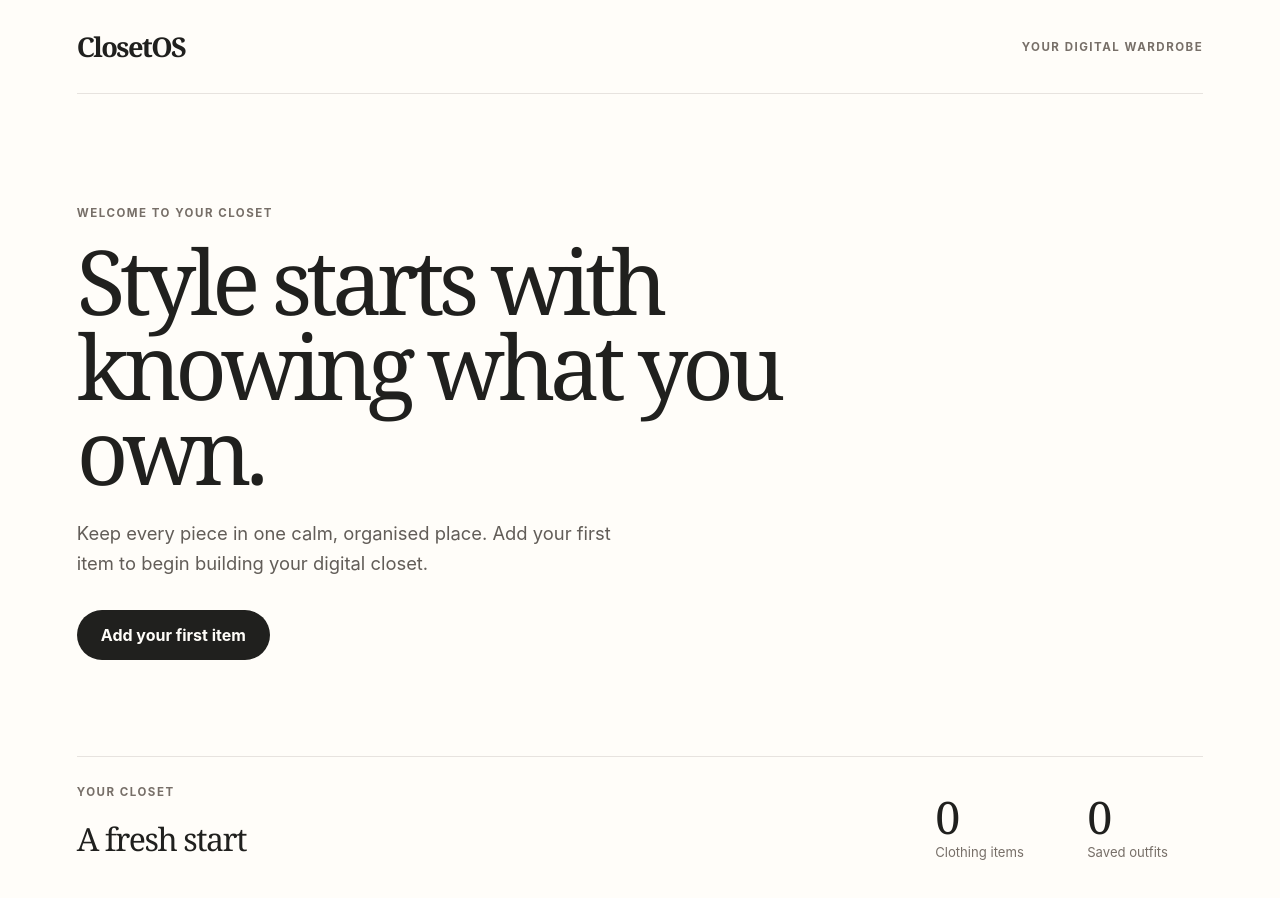
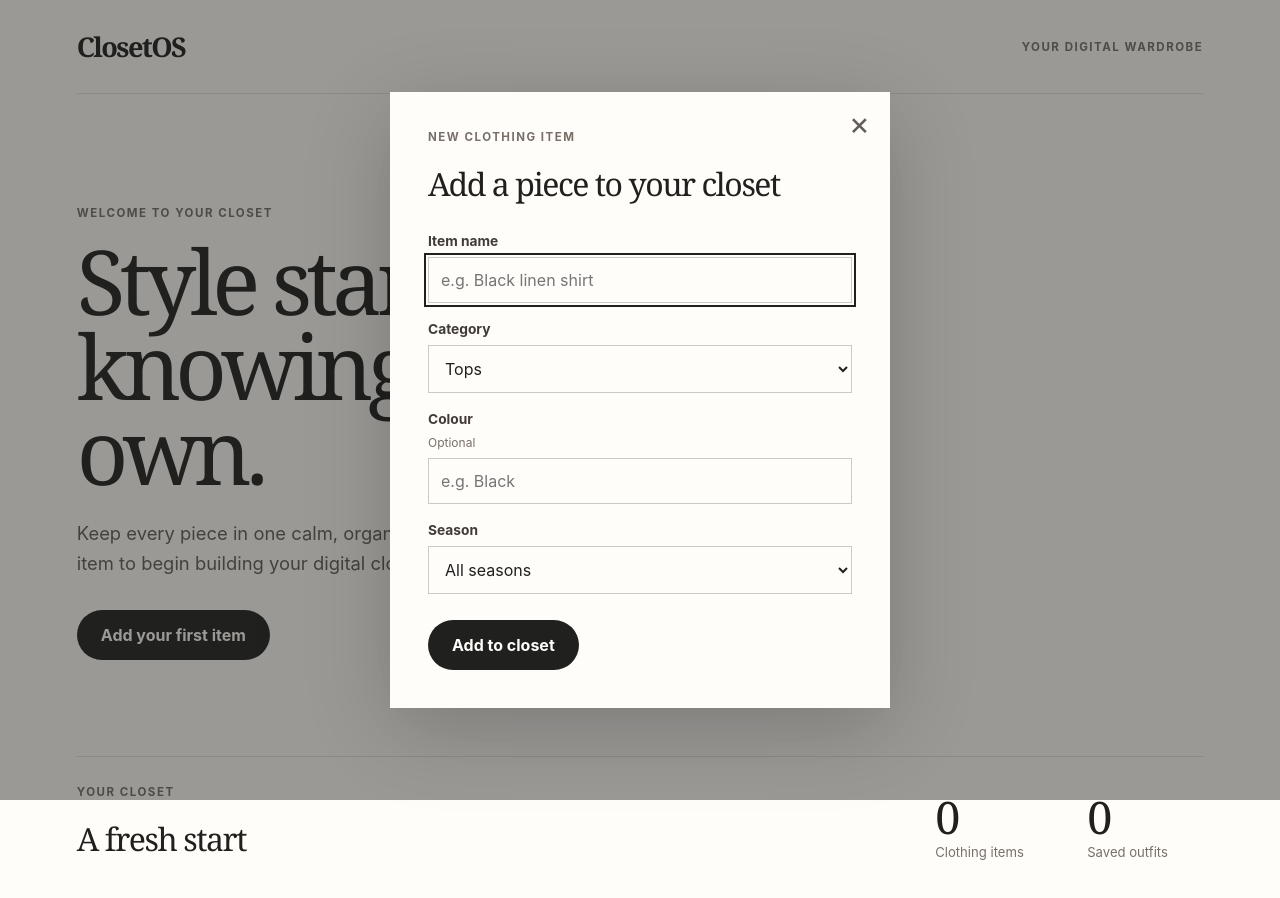
Before and after one commit to rubiksrunner/closetos, a React (Vite) app: page / in a window 1280 px wide. Both pictures are taken after a click on the button "Add your first item". Shown: the top 898 px of the page. Built offline with nearby package versions, Linux system fonts and the light colour scheme.

Commit message:
Add clothing item form

```diff
--- a/src/App.css
+++ b/src/App.css
@@ -16,4 +16,23 @@ h2 { font-size: 2rem; font-weight: 400; letter-spacing: -0.045em; margin-bottom:
 .stat-card { display: grid; gap: 4px; min-width: 116px; }
 .stat-number { color: #20201e; font-family: Georgia, 'Times New Roman', serif; font-size: 2.8rem; line-height: 1; }
 .stat-label { color: #776f68; font-size: 0.82rem; }
-@media (max-width: 640px) { .app-shell { padding-top: 22px; } .header-note { display: none; } .welcome { padding: 76px 0; } .overview { align-items: start; flex-direction: column; } .stats { width: 100%; justify-content: space-between; } }
+.items-section { border-top: 1px solid #e7e3df; margin-top: 64px; padding-top: 28px; }
+.items-heading { align-items: end; display: flex; justify-content: space-between; margin-bottom: 26px; }
+.text-button { background: transparent; border: 0; color: #20201e; cursor: pointer; font: inherit; font-weight: 700; padding: 8px 0; text-decoration: underline; text-underline-offset: 4px; }
+.item-grid { display: grid; gap: 18px; grid-template-columns: repeat(auto-fill, minmax(190px, 1fr)); }
+.item-card { border: 1px solid #e7e3df; padding: 14px; }
+.item-placeholder { align-items: center; background: #ebe8e2; color: #776f68; display: flex; font-family: Georgia, 'Times New Roman', serif; font-size: 3.5rem; height: 190px; justify-content: center; margin-bottom: 16px; }
+.item-category { color: #776f68; font-size: 0.7rem; font-weight: 700; letter-spacing: 0.11em; margin-bottom: 5px; text-transform: uppercase; }
+h3 { color: #20201e; font-family: Georgia, 'Times New Roman', serif; font-size: 1.35rem; font-weight: 400; margin: 0 0 6px; }
+.item-details { color: #776f68; font-size: 0.82rem; margin-bottom: 0; }
+.modal-backdrop { align-items: center; background: rgba(32, 32, 30, 0.45); display: flex; inset: 0; justify-content: center; padding: 24px; position: fixed; }
+.item-form { background: #fffdf9; box-shadow: 0 20px 80px rgba(0, 0, 0, 0.2); max-width: 500px; padding: 38px; position: relative; width: 100%; }
+.item-form h2 { margin-bottom: 28px; }
+.item-form form { display: grid; gap: 18px; }
+.item-form label { color: #403b37; display: grid; font-size: 0.86rem; font-weight: 700; gap: 8px; }
+.item-form input, .item-form select { background: #fffdf9; border: 1px solid #cfc9c1; border-radius: 0; color: #20201e; font: inherit; font-size: 1rem; font-weight: 400; padding: 12px; }
+.item-form input:focus, .item-form select:focus { outline: 2px solid #20201e; outline-offset: 2px; }
+.item-form .primary-button { justify-self: start; margin-top: 8px; }
+.close-button { background: transparent; border: 0; color: #625d58; cursor: pointer; font-size: 2rem; line-height: 1; padding: 0; position: absolute; right: 20px; top: 16px; }
+.optional { color: #776f68; font-size: 0.75rem; font-weight: 400; }
+@media (max-width: 640px) { .app-shell { padding-top: 22px; } .header-note { display: none; } .welcome { padding: 76px 0; } .overview { align-items: start; flex-direction: column; } .stats { width: 100%; justify-content: space-between; } .items-heading { align-items: start; flex-direction: column; gap: 12px; } .item-form { padding: 30px 24px; } }
--- a/src/App.tsx
+++ b/src/App.tsx
@@ -1,6 +1,33 @@
+import { type FormEvent, useState } from 'react'
 import './App.css'
 
+type ClothingItem = {
+  id: number
+  name: string
+  category: string
+  colour: string
+  season: string
+}
+
+const categories = ['Tops', 'Bottoms', 'Dresses', 'Outerwear', 'Shoes', 'Accessories']
+
+const initialForm = { name: '', category: 'Tops', colour: '', season: 'All seasons' }
+
 function App() {
+  const [items, setItems] = useState<ClothingItem[]>([])
+  const [isFormOpen, setIsFormOpen] = useState(false)
+  const [form, setForm] = useState(initialForm)
+
+  function addItem(event: FormEvent<HTMLFormElement>) {
+    event.preventDefault()
+    setItems((currentItems) => [
+      ...currentItems,
+      { id: Date.now(), ...form },
+    ])
+    setForm(initialForm)
+    setIsFormOpen(false)
+  }
+
   return (
     <main className="app-shell">
       <header className="site-header">
@@ -14,7 +41,9 @@ function App() {
         <p className="intro">
           Keep every piece in one calm, organised place. Add your first item to begin building your digital closet.
         </p>
-        <button type="button" className="primary-button">Add your first item</button>
+        <button type="button" className="primary-button" onClick={() => setIsFormOpen(true)}>
+          Add your first item
+        </button>
       </section>
 
       <section className="overview" aria-labelledby="overview-title">
@@ -23,10 +52,65 @@ function App() {
           <h2 id="overview-title">A fresh start</h2>
         </div>
         <div className="stats" aria-label="Closet summary">
-          <article className="stat-card"><span className="stat-number">0</span><span className="stat-label">Clothing items</span></article>
+          <article className="stat-card"><span className="stat-number">{items.length}</span><span className="stat-label">Clothing items</span></article>
           <article className="stat-card"><span className="stat-number">0</span><span className="stat-label">Saved outfits</span></article>
         </div>
       </section>
+
+      {items.length > 0 && (
+        <section className="items-section" aria-labelledby="items-title">
+          <div className="items-heading">
+            <div>
+              <p className="eyebrow">Recently added</p>
+              <h2 id="items-title">Your pieces</h2>
+            </div>
+            <button type="button" className="text-button" onClick={() => setIsFormOpen(true)}>Add another</button>
+          </div>
+          <div className="item-grid">
+            {items.map((item) => (
+              <article className="item-card" key={item.id}>
+                <div className="item-placeholder" aria-hidden="true">{item.category.slice(0, 1)}</div>
+                <p className="item-category">{item.category}</p>
+                <h3>{item.name}</h3>
+                <p className="item-details">{item.colour || 'Colour not set'} · {item.season}</p>
+              </article>
+            ))}
+          </div>
+        </section>
+      )}
+
+      {isFormOpen && (
+        <div className="modal-backdrop" role="presentation" onMouseDown={() => setIsFormOpen(false)}>
+          <section className="item-form" role="dialog" aria-modal="true" aria-labelledby="form-title" onMouseDown={(event) => event.stopPropagation()}>
+            <button type="button" className="close-button" onClick={() => setIsFormOpen(false)} aria-label="Close form">×</button>
+            <p className="eyebrow">New clothing item</p>
+            <h2 id="form-title">Add a piece to your closet</h2>
+            <form onSubmit={addItem}>
+              <label>
+                Item name
+                <input value={form.name} onChange={(event) => setForm({ ...form, name: event.target.value })} placeholder="e.g. Black linen shirt" required autoFocus />
+              </label>
+              <label>
+                Category
+                <select value={form.category} onChange={(event) => setForm({ ...form, category: event.target.value })}>
+                  {categories.map((category) => <option key={category}>{category}</option>)}
+                </select>
+              </label>
+              <label>
+                Colour <span className="optional">Optional</span>
+                <input value={form.colour} onChange={(event) => setForm({ ...form, colour: event.target.value })} placeholder="e.g. Black" />
+              </label>
+              <label>
+                Season
+                <select value={form.season} onChange={(event) => setForm({ ...form, season: event.target.value })}>
+                  <option>All seasons</option><option>Spring</option><option>Summer</option><option>Autumn</option><option>Winter</option>
+                </select>
+              </label>
+              <button type="submit" className="primary-button">Add to closet</button>
+            </form>
+          </section>
+        </div>
+      )}
     </main>
   )
 }
```
